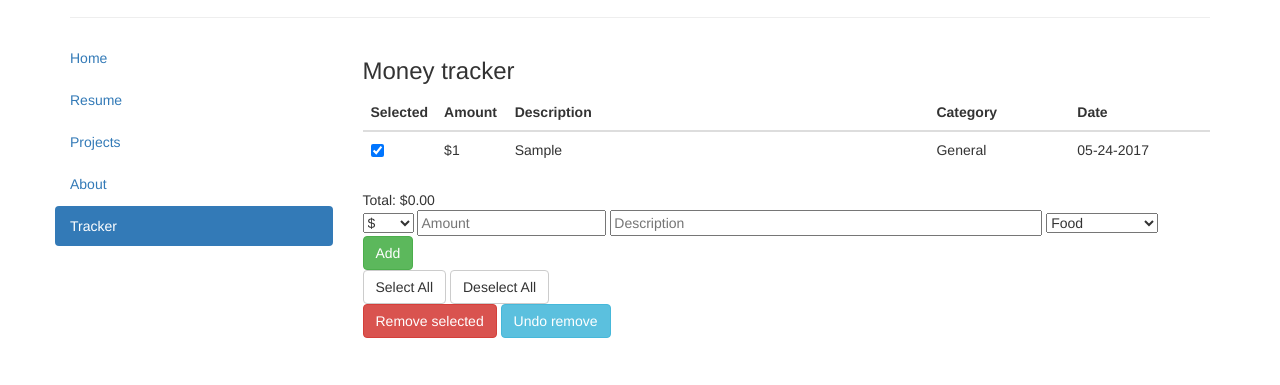
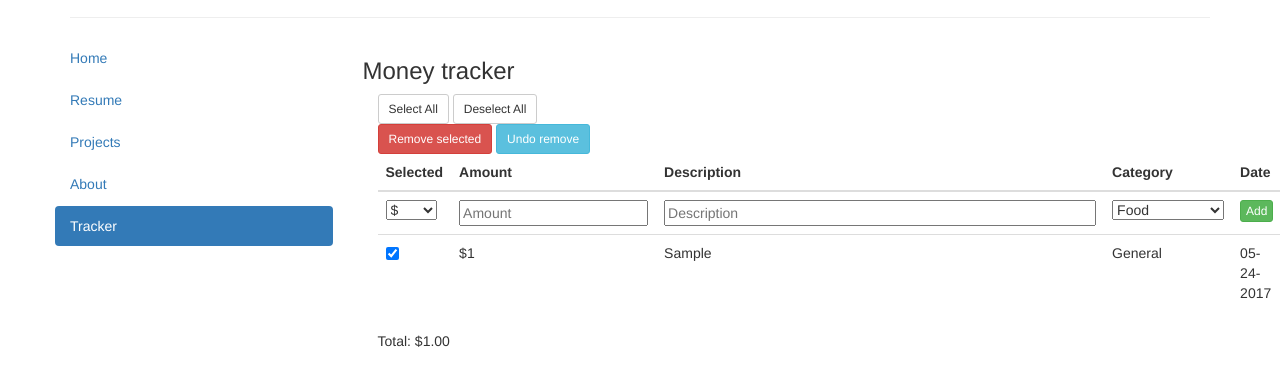
Before and after one commit to Seesho/pages-test, a plain HTML site: page index.html at #!/tracker in a window 1280 px wide. Shown: the part 63-448 px from the top of the page. Drawn offline with nearby package versions, Linux system fonts and the light colour scheme; some packages are replaced by stand-ins of ours.

Commit message:
rearranged buttons

```diff
--- a/tracker.html
+++ b/tracker.html
@@ -3,7 +3,22 @@
   </head>
   <body>
     <h3>Money tracker</h3>
-    <div id="transactionTable">
+
+    <div id="selectionDiv" class="btn-group-sm container-fluid">
+      <button ng-click="selectAll()"
+              class="btn btn-default">Select All</button>
+      <button ng-click="deselectAll()"
+              class="btn btn-default">Deselect All</button>
+    </div>
+
+    <div id="removeDiv" class="btn-group-sm container-fluid">
+      <button ng-click="removeSelected()"
+              class="btn btn-danger">Remove selected</button>
+      <button ng-click="undoRemove()"
+              class="btn btn-info">Undo remove</button>
+    </div>
+
+    <div id="transactionTable" class="container-fluid">
       <table class="table">
         <thead>
           <tr>
@@ -13,10 +28,30 @@
             <th ng-click="selectOrder('category')">Category</th>
             <th ng-click="selectOrder('date')">Date</th>
           </tr>
+          <tr>
+            <td>
+              <select ng-model="currency" ng-init="currency=currencies[0]" ng-options="currency for currency in currencies">
+              </select>
+            </td>
+            <td>
+              <input type="number" step="0.01" ng-model="amount" placeholder="Amount"/>
+            </td>
+            <td>
+              <input type="text" ng-model="description" placeholder="Description" size="50"/>
+            </td>
+            <td>
+              <select ng-model="category" ng-init="category=categories[0]" ng-options="category for category in categories"></select>
+            </td>
+            <td>
+              <button ng-click="addTransaction(currency,amount,description,category)"
+                      type="button"
+                      class="btn btn-success btn-xs">Add</button>
+            </td>
+          </tr>
         </thead>
         <tbody>
           <tr ng-repeat="t in transactions | orderBy:ordering:orderReverse">
-            <td ng-click="calcTotal()" class="col-md-1"><input type="checkbox" ng-model="t.selected"></td>
+            <td class="col-md-1"><input type="checkbox" ng-model="t.selected" ng-click="calcTotal()"></td>
             <td class="col-md-1">{{t.currency}}{{t.amount}}</td>
             <td class="col-md-6">{{t.description}}</td>
             <td class="col-md-2">{{t.category}}</td>
@@ -26,35 +61,8 @@
       </table>
     </div>
 
-    <div>
+    <div ng-init="calcTotal()" class="container-fluid">
       Total: ${{total | number:2}}
-    </div>
-
-    <div id="inputDiv">
-      <select ng-model="currency" ng-init="currency=currencies[0]" ng-options="currency for currency in currencies">
-      </select>
-      <input type="number" step="0.01" ng-model="amount" placeholder="Amount"/>
-      <input type="text" ng-model="description" placeholder="Description" size="50"/>
-      <select ng-model="category" ng-init="category=categories[0]" ng-options="category for category in categories"></select>
-      <button ng-click="addTransaction(currency,amount,description,category)"
-              type="button"
-              class="btn btn-success">Add</button>
-    </div>
-
-
-
-    <div id="selectionDiv">
-      <button ng-click="selectAll()"
-              class="btn btn-default">Select All</button>
-      <button ng-click="deselectAll()"
-              class="btn btn-default">Deselect All</button>
-    </div>
-
-    <div id="removeDiv">
-      <button ng-click="removeSelected()"
-              class="btn btn-danger">Remove selected</button>
-      <button ng-click="undoRemove()"
-              class="btn btn-info">Undo remove</button>
     </div>
 
     <div id="debug" ng-if="">
@@ -66,6 +74,7 @@
       * SHORT DESC ON TABLE VIEW
       * MODAL WINDOW POP UP TO VIEW MORE DETAILS
       * ADD CARETS TO DISPLAY WHICH WAY IT'S SORTING
+      * SHIFT CLICK TO SELECT MULTIPLE
       -->
 
       <!-- DONE:
--- a/tracker.js
+++ b/tracker.js
@@ -1,9 +1,8 @@
 angular.module('route').controller('tracker', function($scope, $cookies) {
-
 
 // VARIABLE DECLARATIONS
   $scope.currencies = ['$', 'euro', 'yen'];
-  $scope.categories = ['Food', 'Housing', 'Transportation']
+  $scope.categories = ['Food', 'Housing', 'Transportation'];
   $scope.ordering = 'date';
   $scope.orderReverse = false;
   $scope.total = 0;
@@ -66,8 +65,12 @@ angular.module('route').controller('tracker', function($scope, $cookies) {
         $scope.total += $scope.transactions[i].amount;
       }
     }
-    $cookies.putObject('storage', $scope.transactions);
-    $cookies.putObject('deleted', $scope.deletedTransactions);
+
+    var expires = new Date();
+    expires.setDate(expires.getDate() + 1);
+
+    $cookies.putObject('storage', $scope.transactions, {'expires': expires});
+    $cookies.putObject('deleted', $scope.deletedTransactions, {'expires': expires});
   }
 
   $scope.selectAll = function(){
```
